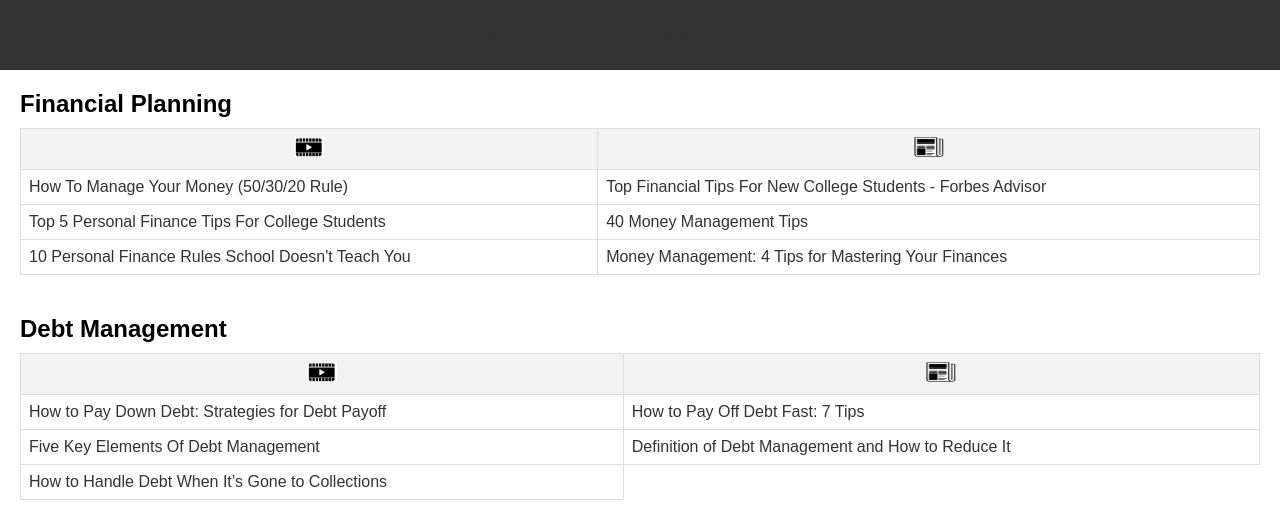
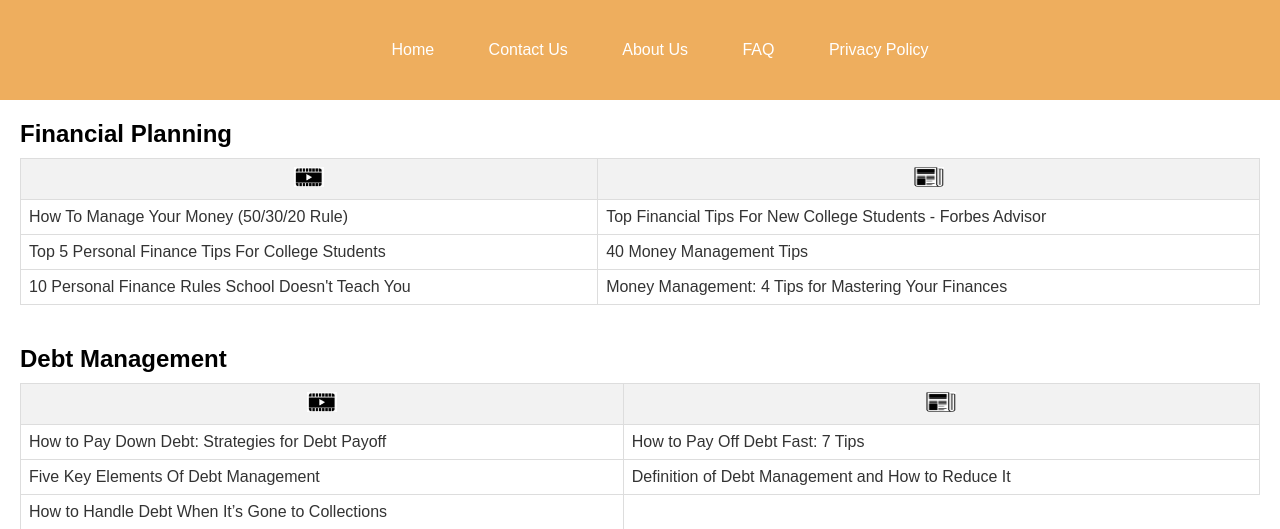
Before and after one commit to yashah9/Finance_Tracker, a PHP site: page /ResourcesP.html in a window 1280 px wide. Shown: the top 529 px of the page. Run offline with PHP 8.4, Linux system fonts and the light colour scheme.

Commit message:
Update ResourcesP.css

```diff
--- a/ResourcesP.css
+++ b/ResourcesP.css
@@ -5,10 +5,18 @@ body {
  }
 
  header {
-   background-color: #333;
+   background-color: #eeae5e;
    color: #fff;
-   padding: 10px 0;
+   padding: 25px;
    text-align: center;
+   text-decoration: none;
+   color: #be6464;
+ }
+
+ header ul a{
+  text-align: center;
+  color: #fff;
+  padding: 25px;
  }
 
  h1, h2 {
```
